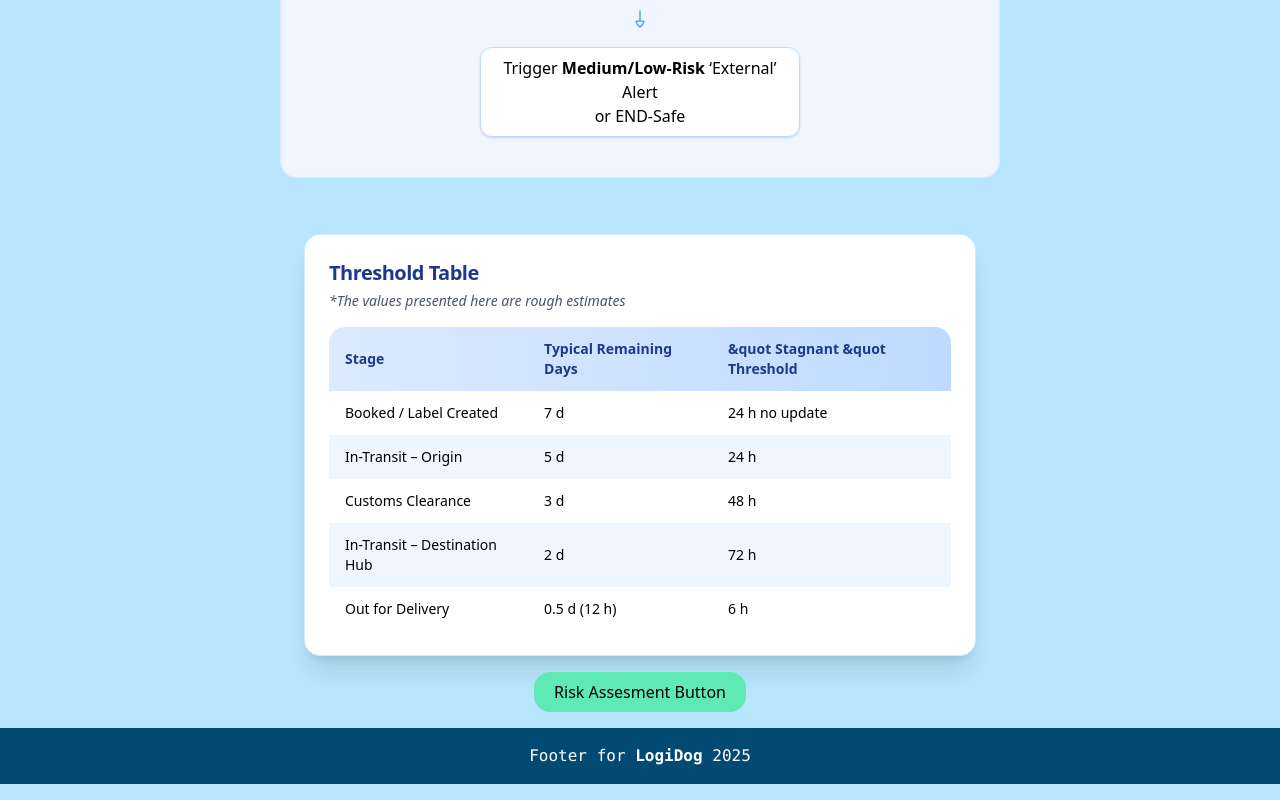
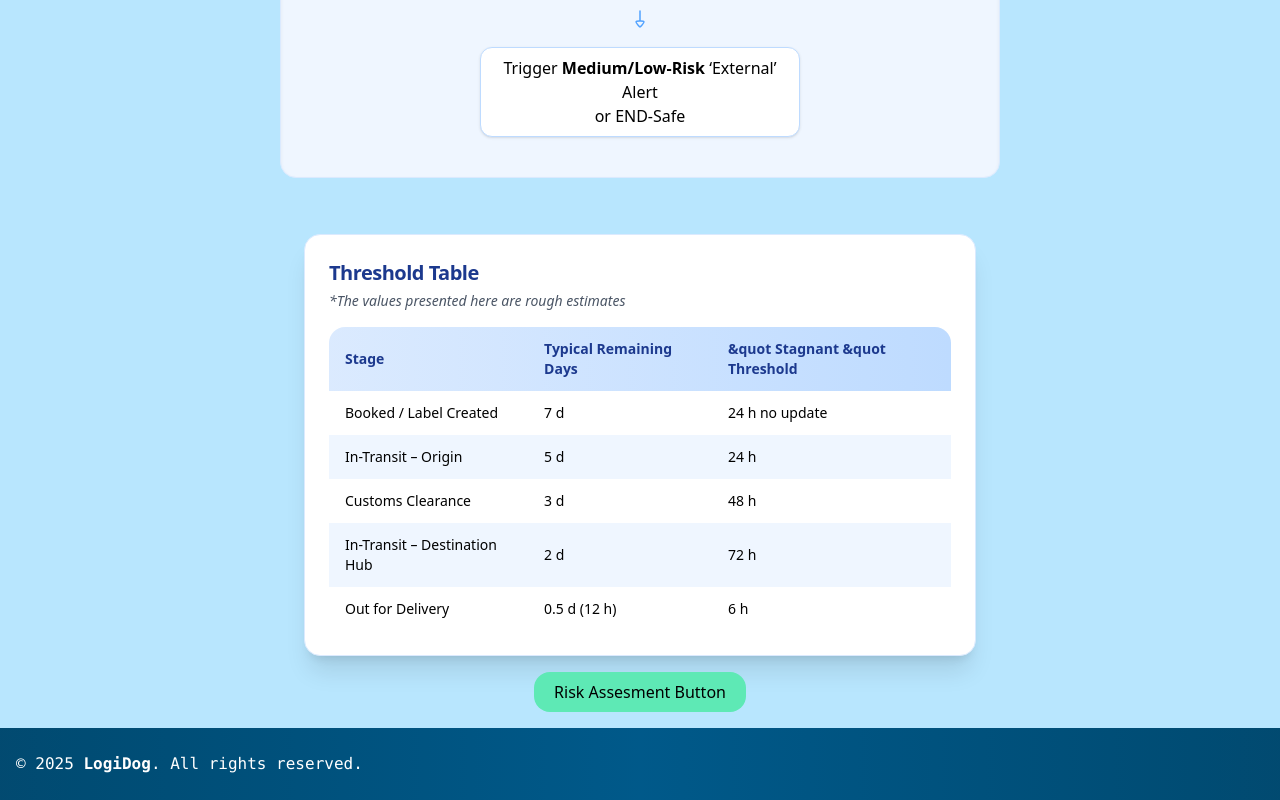
Before and after one commit to Dor-J/LogiDog-website-demo, a Next.js app: page / in a window 1280 px wide. Shown: the part 1624-2424 px from the top of the page. Built offline with nearby package versions, Linux system fonts and the light colour scheme.

Commit message:
Refactor Footer component for improved layout and styling

```diff
--- a/src/app/components/Footer.tsx
+++ b/src/app/components/Footer.tsx
@@ -2,9 +2,13 @@ import React from 'react'
 
 function Footer() {
     return (
-        <footer className="flex w-full items-center justify-center bg-sky-900 p-4 text-white">
-            <div className="font font-mono">
-                Footer for <strong>LogiDog</strong> 2025
+        <footer className="w-full bg-gradient-to-r from-sky-900 via-sky-800 to-sky-900 px-4 py-6 text-white">
+            <div className="mx-auto flex max-w-7xl flex-col items-center justify-center space-y-2 sm:flex-row sm:justify-between sm:space-y-0">
+                <div className="font-mono text-sm sm:text-base">
+                    &copy; 2025{' '}
+                    <strong className="font-semibold">LogiDog</strong>. All
+                    rights reserved.
+                </div>
             </div>
         </footer>
     )
```
